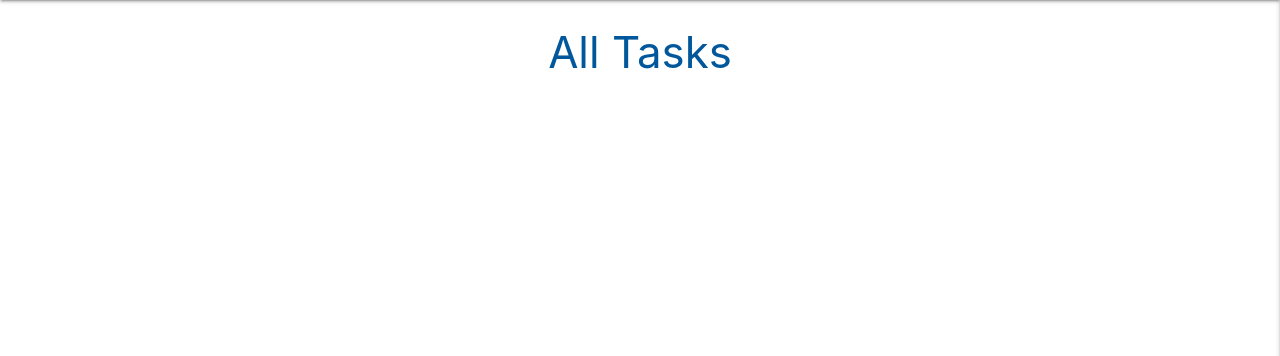
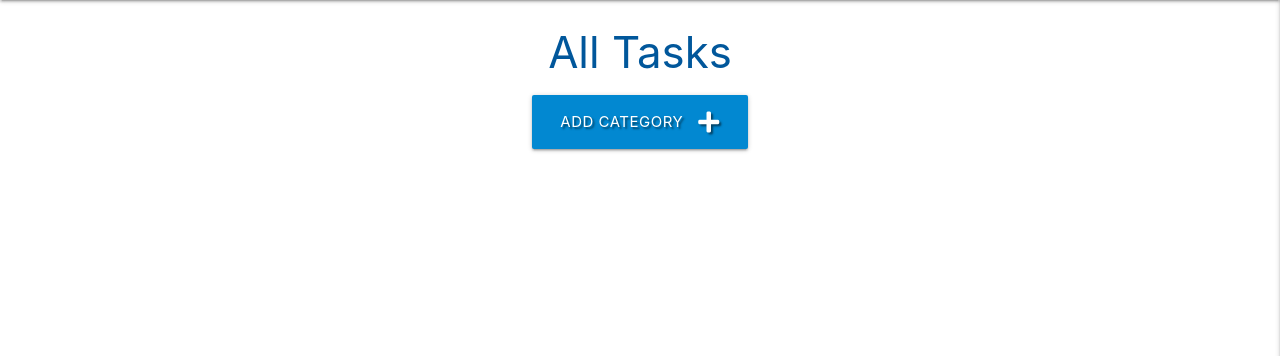
Before and after one commit to Dermot-K/taskManager, a Flask app: page /get_categories in a window 1280 px wide. Shown: the part 64-420 px from the top of the page. Run offline with Flask 2, Linux system fonts and the light colour scheme; data that the repository does not hold is empty; some libraries are stand-ins or nearby versions.

Commit message:
add option to add category to db

```diff
--- a/app.py
+++ b/app.py
@@ -174,6 +174,20 @@ def get_categories():
     return render_template("categories.html", categories=categories)
 
 
+# add category
+@app.route("/add_category", methods=["GET", "POST"])
+def add_category():
+    if request.method == "POST":
+        category = {
+            "category_name": request.form.get("category_name")
+        }
+        mongo.db.categories.insert_one(category)
+        flash("New Category Added")
+        return redirect(url_for("get_categories"))
+
+    return render_template("add_category.html")
+
+
 # tell application how and where to run
 if __name__ == "__main__":
     app.run(host=os.environ.get("IP"),
--- a/templates/categories.html
+++ b/templates/categories.html
@@ -1,6 +1,14 @@
 {% extends "base.html" %}
 {% block content %}
 <h3 class="light-blue-text text-darken-4 center-align">All Tasks</h3>
+
+<div class="row">
+    <div class="col s12 center-align">
+        <a href="{{ url_for('add_category') }}" class="btn-large light-blue darken-2 text-shadow">
+            Add Category <i class="fas fa-plus square right"></i>
+        </a>
+    </div>
+</div>
 
 <div class="row">
     {% for category in categories %}
```
Also changed, not shown: templates/add_category.html (added, +27 -0 lines).
